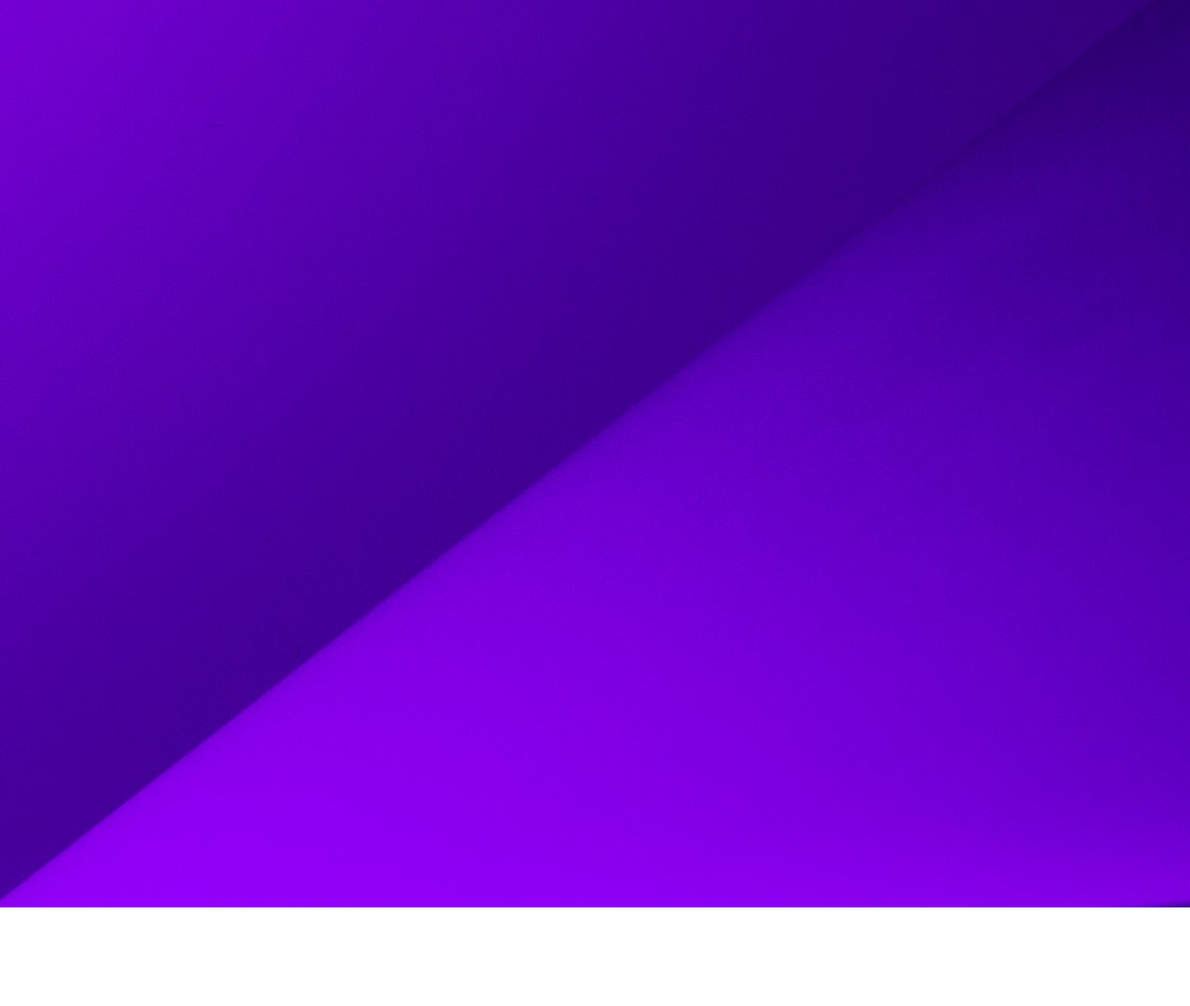
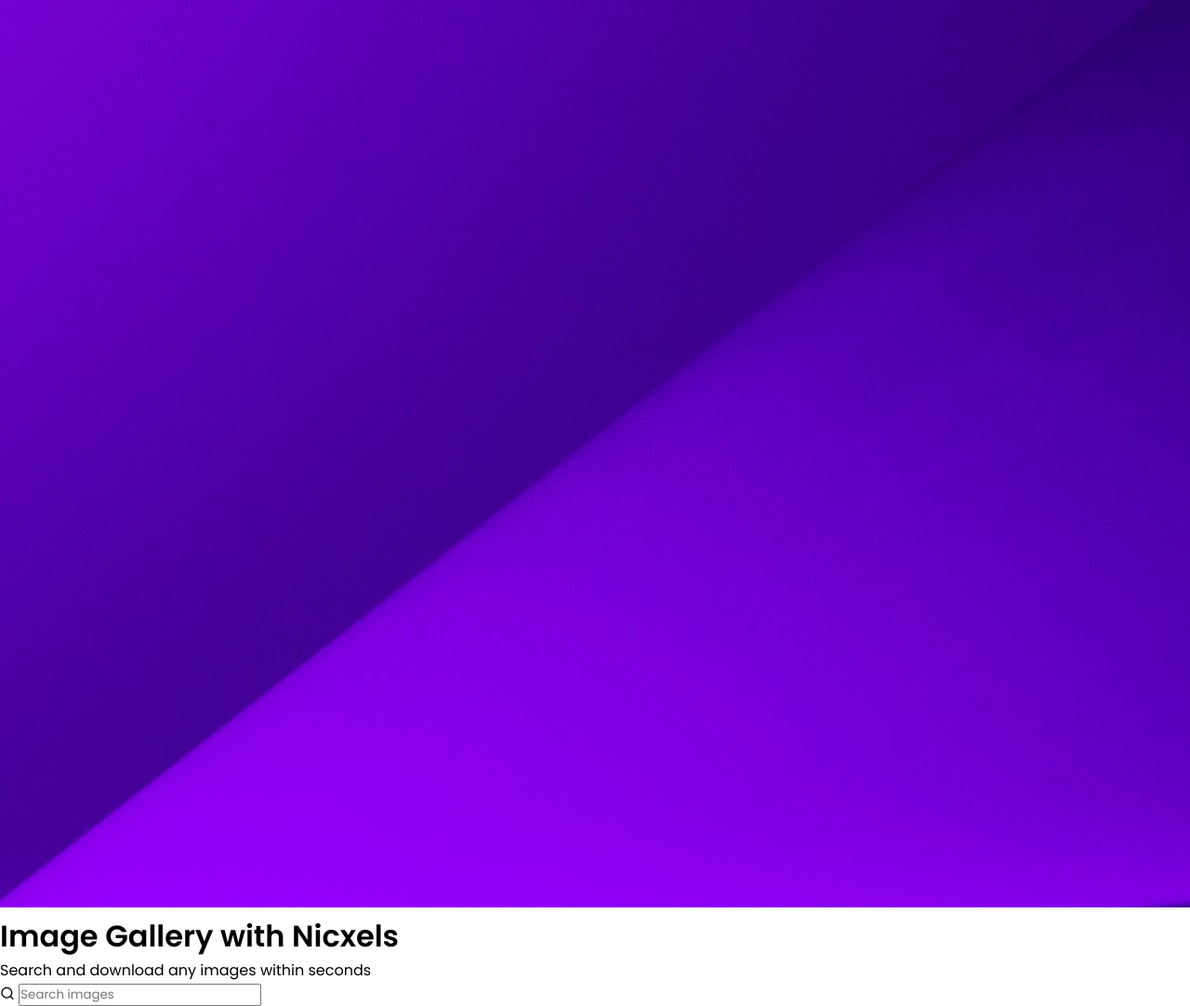
Before and after one commit to swapnil-tayal/Nicxels, a plain HTML site: page index.html in a window 1280 px wide. Shown: the top 1082 px of the page at 93% size. Before the commit the page ends 983 px from the top, so only its background shows below. Drawn offline with nearby package versions, Linux system fonts and the light colour scheme.

Commit message:
html uppates

```diff
--- a/index.html
+++ b/index.html
@@ -12,6 +12,14 @@
     <section class="search">
         <img src="images/search-img.jpg" alt="search-img">
     </section>
+    <div class="content">
+        <h1>Image Gallery with Nicxels</h1>
+        <p>Search and download any images within seconds</p>
+        <div class="search-box">
+            <i class="uil uil-search"></i>
+            <input type="text" placeholder="Search images">
+        </div>
+    </div>
 
 </body>
 </html>
```
